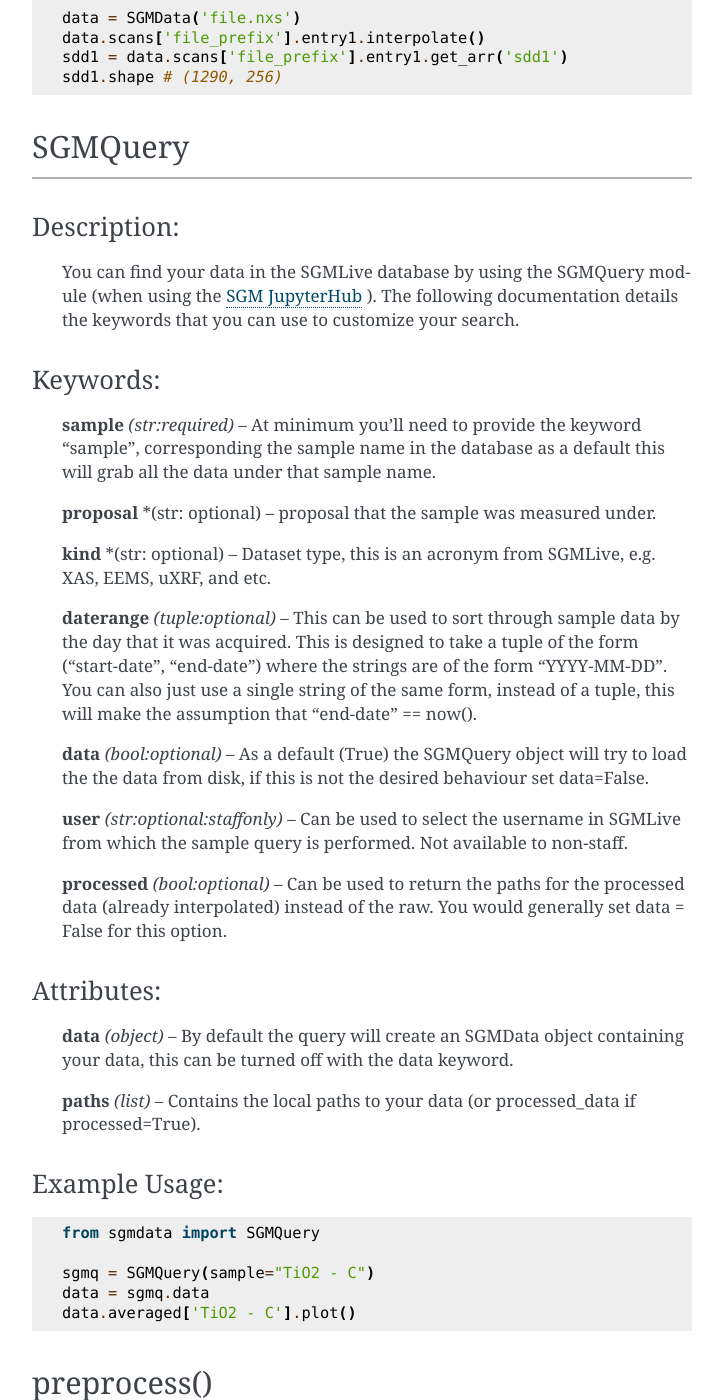
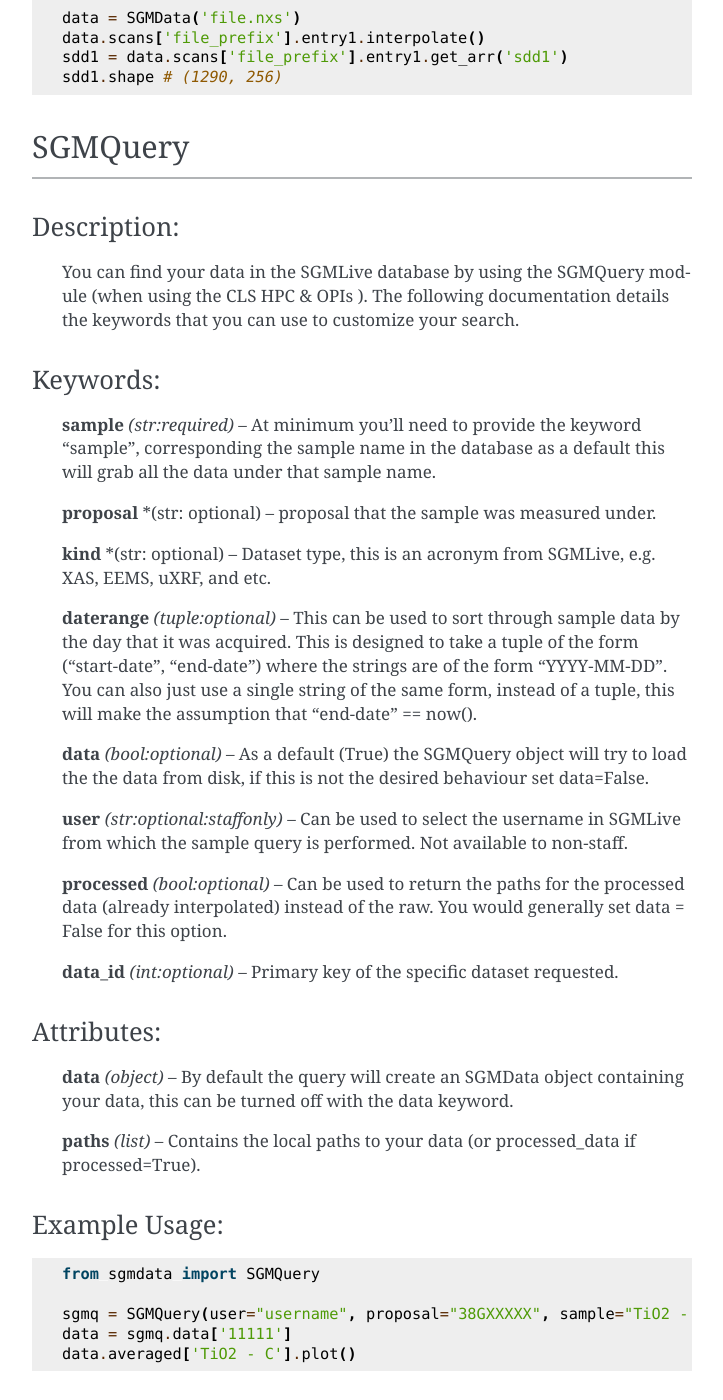
Before and after one commit to Canadian-Light-Source/sgmdata, a Sphinx documentation site: the page built from docs/Load.md, in a window 1280 px wide and 1400 px high, scrolled down 1998 px. Shown: the whole window, without its empty margins (388-1111 px from the left). Built offline with Sphinx 7.4.7, drawn with Linux system fonts in a browser that asks for light colours.

Commit message:
Update docs and daterange query.

````diff
--- a/docs/Load.md
+++ b/docs/Load.md
@@ -75,8 +75,7 @@
 -----
 
 ### Description:
->You can find your data in the SGMLive database by using the SGMQuery module (when using the [SGM JupyterHub](
-https://sgm-hub.lightsource.ca) ). The following documentation details the keywords that you can use to customize your
+>You can find your data in the SGMLive database by using the SGMQuery module (when using the CLS HPC & OPIs ). The following documentation details the keywords that you can use to customize your
 search.
 
 ### Keywords:
@@ -103,6 +102,8 @@
 >**processed** *(bool:optional)* -- Can be used to return the paths for the processed data (already interpolated) instead
 of the raw. You would generally set data = False for this option.
 
+>**data_id** *(int:optional)* -- Primary key of the specific dataset requested.
+
 ### Attributes:
 >**data** *(object)* --  By default the query will create an SGMData object containing your data, this can be turned off
 with the data keyword.
@@ -113,8 +114,8 @@
 ```python
 from sgmdata import SGMQuery
 
-sgmq = SGMQuery(sample="TiO2 - C")
-data = sgmq.data
+sgmq = SGMQuery(user="username", proposal="38GXXXXX", sample="TiO2 - C")
+data = sgmq.data['11111']
 data.averaged['TiO2 - C'].plot()
 ```
 
````
Also changed, not shown: 1 other file.
